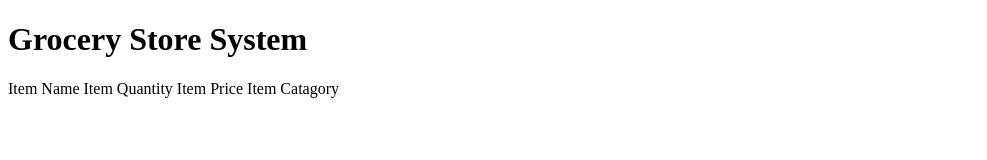
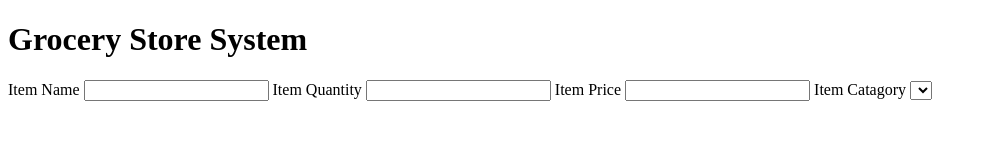
Before and after one commit to cjattwood254/grocery-store-system-callie, a plain HTML site: page index.html in a window 1280 px wide. Shown: the whole page, without its empty margins (0-987 px from the left). Drawn offline with Linux system fonts and the light colour scheme.

Commit message:
started filling out form info

```diff
--- a/index.html
+++ b/index.html
@@ -20,13 +20,15 @@
         <div>
             <form>
                 <label>Item Name</label>
-                    <!-- input text -->
+                    <input type="text" id="item-name-input">
                 <label>Item Quantity</label>
-                    <!-- input number -->
+                    <input type="number" id="item-quantity-input">
                 <label>Item Price</label>
-                    <!-- input number -->
+                    <input type="number" id="item-price-input">
                 <label>Item Catagory</label>
-                    <!-- input radio -->
+                    <select id="item-category-select">
+
+                    </select>
             </form>
         </div>
         <div>
```
